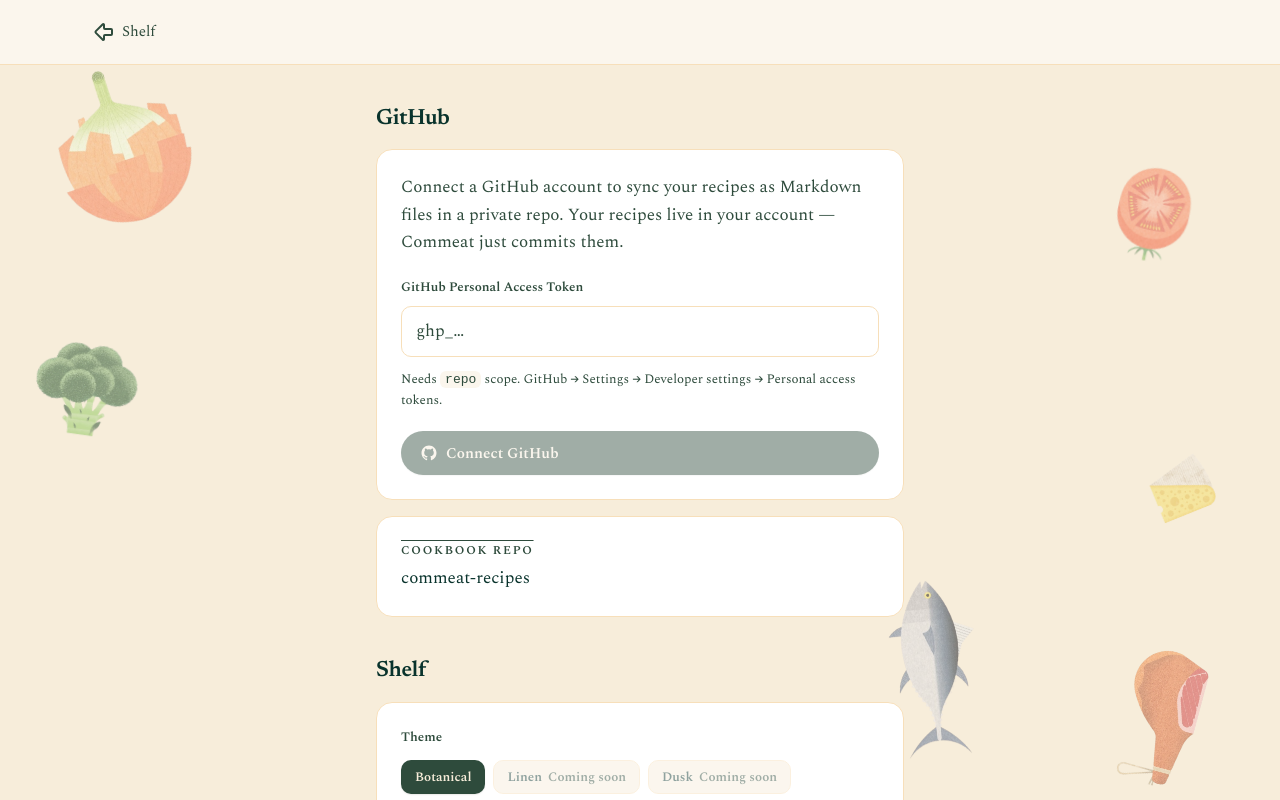
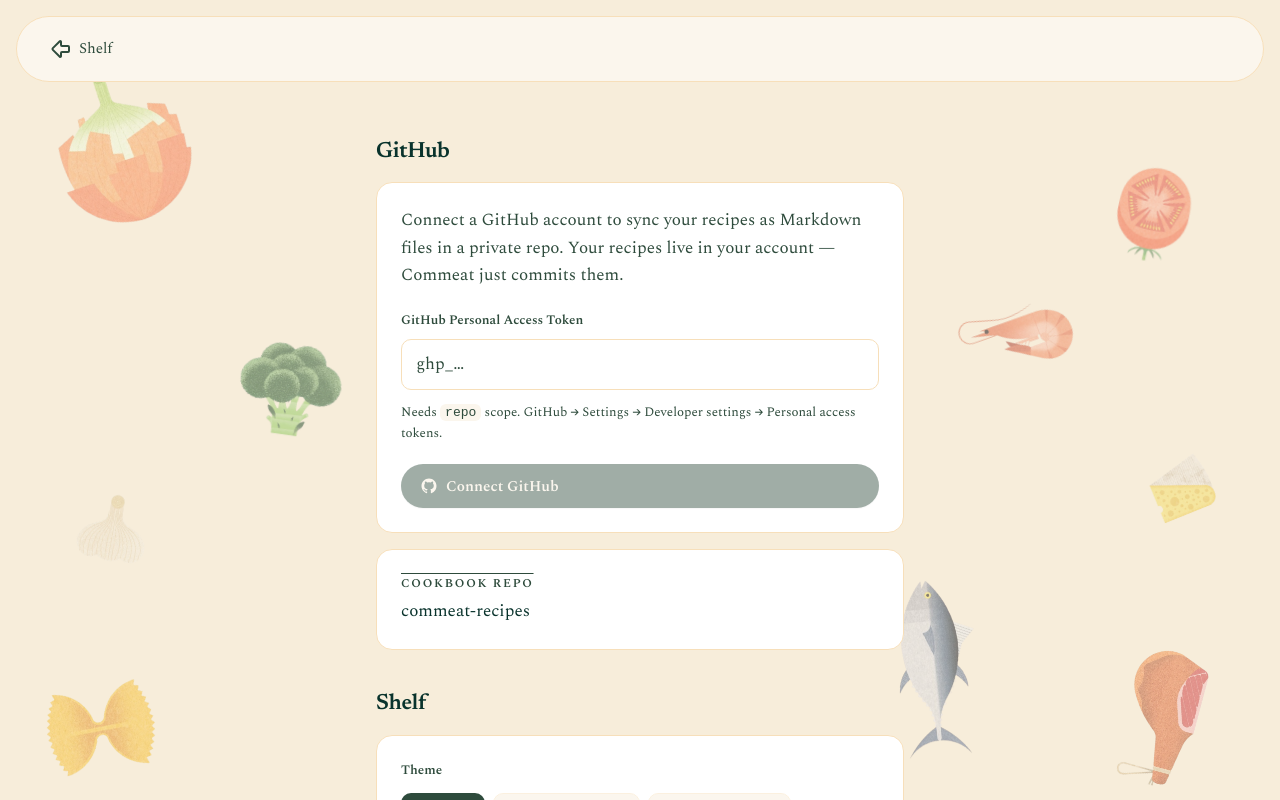
Before and after one commit to mathnauleau/commeat, a React (Vite) app: page /settings in a window 1280 px wide. Shown: the top 800 px of the page. Built offline with nearby package versions, Linux system fonts and the light colour scheme; no server answers.

Commit message:
Added PNGs for parallax

```diff
--- a/src/components/layout/Header.tsx
+++ b/src/components/layout/Header.tsx
@@ -8,8 +8,8 @@
 
 export function Header({ left, center, right }: HeaderProps) {
   return (
-    <header className="sticky top-0 z-10" style={{ background: 'var(--bg-surface)', borderBottom: '1px solid var(--border-strong)' }}>
-      <div className="max-w-6xl mx-auto px-4 sm:px-6 h-16 flex items-center justify-between gap-4">
+    <header className="sticky z-10" style={{ top: '16px', margin: '16px', background: 'var(--bg-surface)', border: '1px solid var(--border-strong)', borderRadius: '9999px', padding: '4px' }}>
+      <div className="px-4 sm:px-6 h-14 flex items-center justify-between gap-4">
         <div className="flex items-center gap-3 shrink-0">{left}</div>
         {center && <div className="flex-1 flex justify-center">{center}</div>}
         <div className="flex items-center gap-2 shrink-0">{right}</div>
--- a/src/components/layout/ParallaxBackground.tsx
+++ b/src/components/layout/ParallaxBackground.tsx
@@ -8,6 +8,8 @@
 import pasta1Img from '../../assets/img/pasta-1.png'
 import pasta2Img from '../../assets/img/pasta-2.png'
 import radisImg from '../../assets/img/radis.png'
+import garlicImg from '../../assets/img/garlic.png'
+import shrimpImg from '../../assets/img/shrimp.png'
 
 interface FloatItem {
   src: string
@@ -21,15 +23,17 @@
 }
 
 const ITEMS: FloatItem[] = [
-  { src: onionImg,   left: '4%',  top: '8%',   width: 140, opacity: 0.5, rotate: -18, speed: 0.22 },
-  { src: tomatoImg,  right: '6%', top: '18%',  width: 100, opacity: 0.5, rotate: 12,  speed: 0.38 },
-  { src: broccoliImg,left: '2%',  top: '42%',  width: 120, opacity: 0.5, rotate: 8,   speed: 0.28 },
-  { src: cheeseImg,  right: '4%', top: '55%',  width: 95,  opacity: 0.5, rotate: -22, speed: 0.18 },
-  { src: fishImg,    left: '68%', top: '72%',  width: 130, opacity: 0.5, rotate: -6,  speed: 0.14 },
-  { src: jambonImg,  right: '5%', top: '80%',  width: 110, opacity: 0.5, rotate: 15,  speed: 0.32 },
-  { src: pasta1Img,  left: '3%',  top: '115%', width: 125, opacity: 0.5, rotate: -10, speed: 0.20 },
-  { src: pasta2Img,  right: '7%', top: '130%', width: 105, opacity: 0.5, rotate: 20,  speed: 0.35 },
-  { src: radisImg,   left: '65%', top: '145%', width: 90,  opacity: 0.5, rotate: -14, speed: 0.25 },
+  { src: onionImg, left: '4%', top: '8%', width: 140, opacity: 0.5, rotate: -18, speed: 0.22 },
+  { src: tomatoImg, right: '6%', top: '18%', width: 100, opacity: 0.5, rotate: 12, speed: 0.38 },
+  { src: broccoliImg, left: '18%', top: '42%', width: 120, opacity: 0.5, rotate: 8, speed: 0.28 },
+  { src: cheeseImg, right: '4%', top: '55%', width: 95, opacity: 0.5, rotate: -22, speed: 0.18 },
+  { src: fishImg, left: '68%', top: '72%', width: 130, opacity: 0.5, rotate: -6, speed: 0.14 },
+  { src: jambonImg, right: '5%', top: '80%', width: 110, opacity: 0.5, rotate: 15, speed: 0.32 },
+  { src: pasta1Img, left: '3%', top: '85%', width: 125, opacity: 0.5, rotate: -10, speed: 0.20 },
+  { src: pasta2Img, right: '7%', top: '130%', width: 105, opacity: 0.5, rotate: 20, speed: 0.35 },
+  { src: radisImg, left: '65%', top: '145%', width: 90, opacity: 0.5, rotate: -14, speed: 0.25 },
+  { src: garlicImg, left: '5%', top: '60%', width: 100, opacity: 0.5, rotate: 10, speed: 0.30 },
+  { src: shrimpImg, right: '16%', top: '35%', width: 115, opacity: 0.5, rotate: -20, speed: 0.22 },
 ]
 
 export function ParallaxBackground() {
--- a/src/pages/Shelf.tsx
+++ b/src/pages/Shelf.tsx
@@ -97,6 +97,7 @@
   const [cards, setCards] = useState<CardInfo[]>([])
   const [importOpen, setImportOpen] = useState(false)
   const [query, setQuery] = useState('')
+  const [searchFocused, setSearchFocused] = useState(false)
 
   const visibleCards = query.trim()
     ? cards.filter((c) => {
@@ -157,17 +158,21 @@
             placeholder="Search recipes…"
             value={query}
             onChange={(e) => setQuery(e.target.value)}
+            onFocus={() => setSearchFocused(true)}
+            onBlur={() => setSearchFocused(false)}
             style={{
               width: '100%',
               maxWidth: '24rem',
               height: '40px',
               padding: '0 12px',
               borderRadius: '9999px',
-              border: '1px solid var(--border-strong)',
+              border: `1px solid ${searchFocused ? 'var(--focus-color)' : 'var(--border-strong)'}`,
               background: 'var(--bg-surface-raised)',
               color: 'var(--text-primary)',
               fontSize: 'var(--t-small)',
               outline: 'none',
+              boxShadow: searchFocused ? 'var(--ring)' : 'none',
+              transition: 'border-color var(--t-fast) var(--ease), box-shadow var(--t-fast) var(--ease)',
             }}
           />
         }
@@ -207,7 +212,16 @@
           <ShelfSkeleton />
         ) : error ? (
           <div className="empty">
-            <p className="t-body" style={{ color: 'var(--feedback-error-text)' }}>{error}</p>
+            <div className="empty-mark" style={{ background: 'var(--c-clay-tint)', color: 'var(--c-clay-deep)' }}>
+              <GitHubIcon />
+            </div>
+            <h3 className="t-h3">Rate limit reached</h3>
+            <p style={{ color: 'var(--text-secondary)', maxWidth: '36ch', textAlign: 'center', fontSize: 'var(--t-body)' }}>
+              Connect a GitHub account in Settings to keep browsing your cookbook.
+            </p>
+            <Link to="/settings" className="btn btn-primary" style={{ textDecoration: 'none' }}>
+              Go to Settings
+            </Link>
           </div>
         ) : cards.length === 0 ? (
           <EmptyState onAdd={() => setImportOpen(true)} />
```
Also changed, not shown: src/assets/img/garlic.png (added), src/assets/img/shrimp.png (added).
